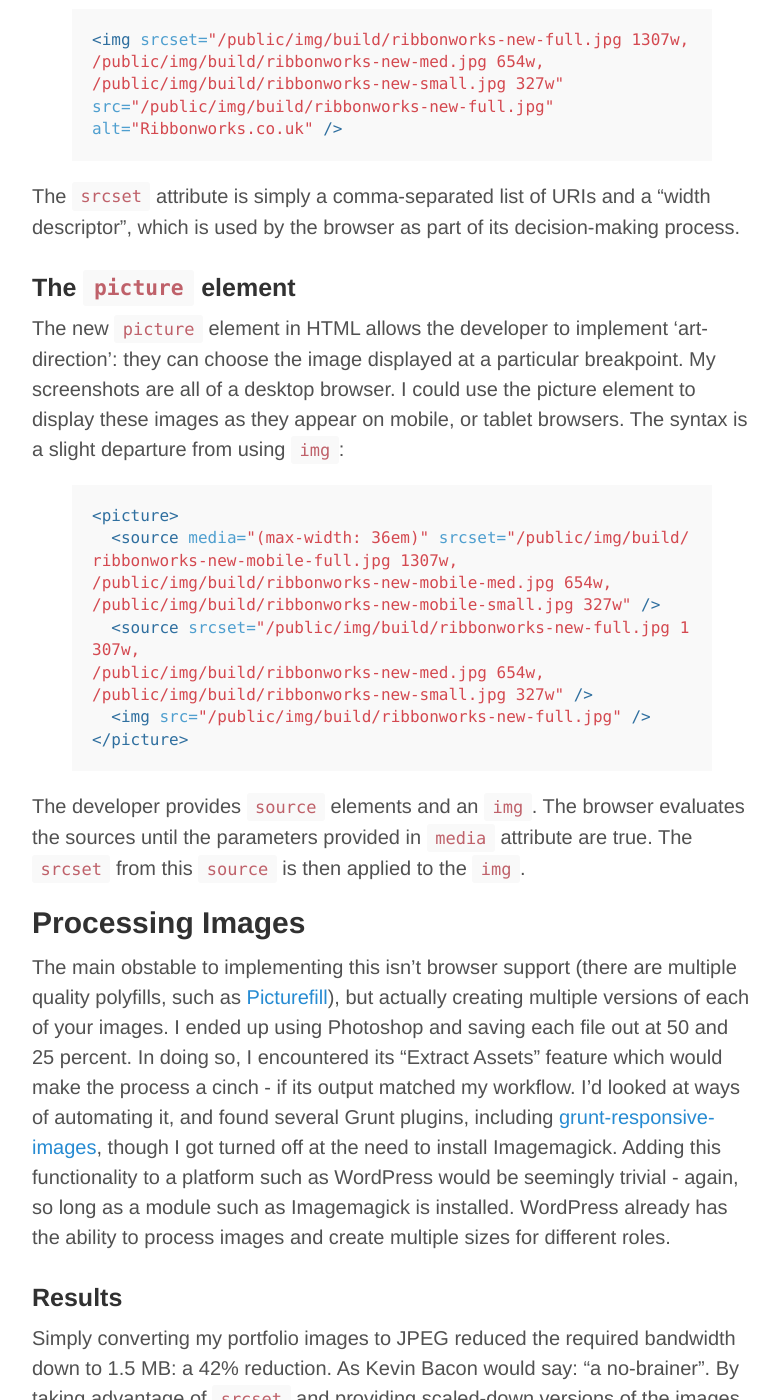
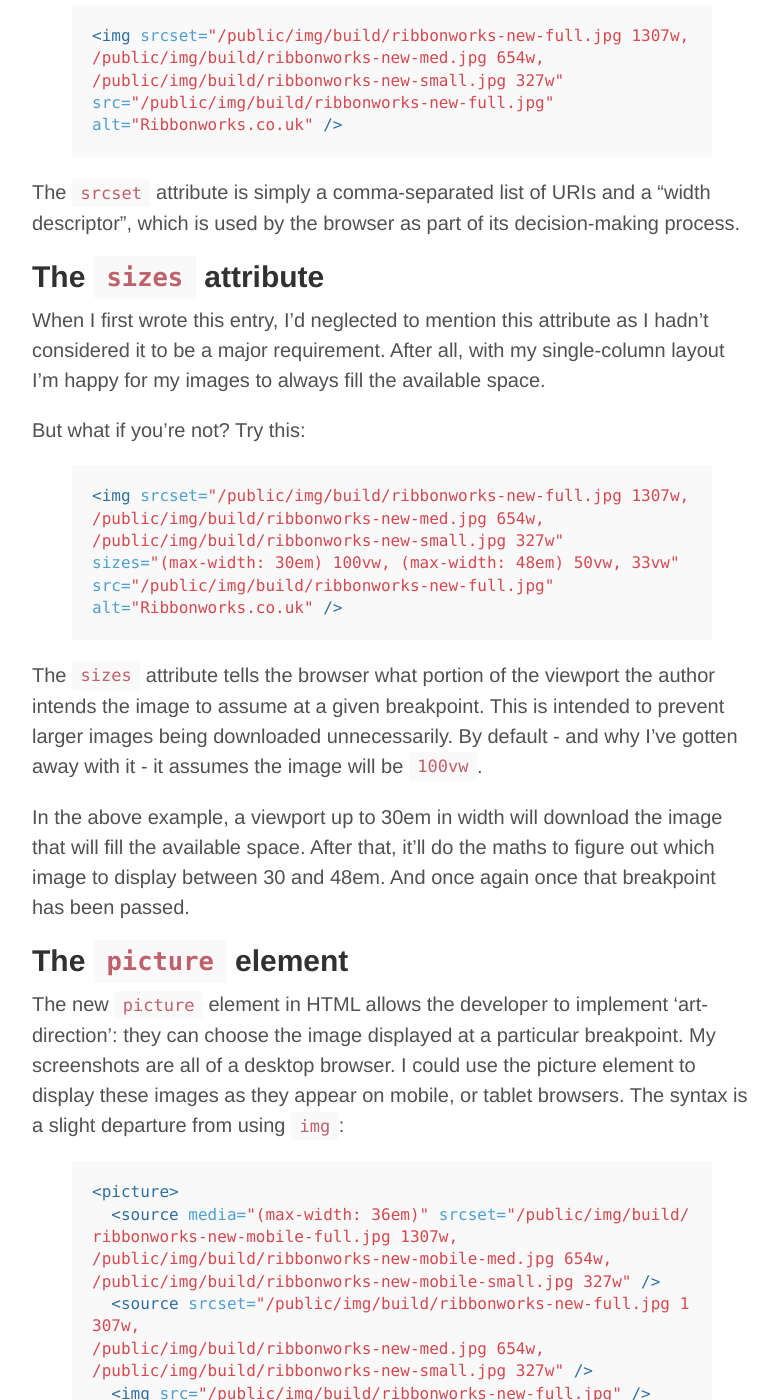
Before and after one commit to danielmatthew/website, a Jekyll site: the page built from _posts/2015-04-19-implementing-responsive-images.md, in a window 1280 px wide and 1400 px high, scrolled down 1580 px. Shown: the whole window, without its empty margins (248-1027 px from the left). Built offline with Jekyll 4.4.1, drawn with Linux system fonts in a browser that asks for light colours.

Commit message:
Added sizes paragraph to res images post

```diff
--- a/_posts/2015-04-19-implementing-responsive-images.md
+++ b/_posts/2015-04-19-implementing-responsive-images.md
@@ -18,7 +18,7 @@
 
 There are a few options open to a developer wishing to implement responsive images:
 
-### The `srcset` attribute
+## The `srcset` attribute
 `srcset` allows the developer to provide the browser with multiple resolutions of the same image.
 
 {% highlight html %}
@@ -31,7 +31,25 @@
 
 The `srcset` attribute is simply a comma-separated list of URIs and a "width descriptor", which is used by the browser as part of its decision-making process.
 
-### The `picture` element
+## The `sizes` attribute
+When I first wrote this entry, I'd neglected to mention this attribute as I hadn't considered it to be a major requirement. After all, with my single-column layout I'm happy for my images to always fill the available space.
+
+But what if you're not? Try this:
+
+{% highlight html %}
+<img srcset="/public/img/build/ribbonworks-new-full.jpg 1307w,
+/public/img/build/ribbonworks-new-med.jpg 654w,
+/public/img/build/ribbonworks-new-small.jpg 327w"
+sizes="(max-width: 30em) 100vw, (max-width: 48em) 50vw, 33vw"
+src="/public/img/build/ribbonworks-new-full.jpg"
+alt="Ribbonworks.co.uk" />
+{% endhighlight %}
+
+The `sizes` attribute tells the browser what portion of the viewport the author intends the image to assume at a given breakpoint. This is intended to prevent larger images being downloaded unnecessarily. By default - and why I've gotten away with it - it assumes the image will be `100vw`.
+
+In the above example, a viewport up to 30em in width will download the image that will fill the available space. After that, it'll do the maths to figure out which image to display between 30 and 48em. And once again once that breakpoint has been passed.
+
+## The `picture` element
 The new `picture` element in HTML allows the developer to implement 'art-direction': they can choose the image displayed at a particular breakpoint. My screenshots are all of a desktop browser. I could use the picture element to display these images as they appear on mobile, or tablet browsers. The syntax is a slight departure from using `img`:
 
 {% highlight html %}
@@ -53,7 +71,7 @@
 I'd looked at ways of automating it, and found several Grunt plugins, including [grunt-responsive-images](https://www.npmjs.com/package/grunt-responsive-images), though I got turned off at the need to install Imagemagick.
 Adding this functionality to a platform such as WordPress would be seemingly trivial - again, so long as a module such as Imagemagick is installed. WordPress already has the ability to process images and create multiple sizes for different roles.
 
-### Results
+## Results
 Simply converting my portfolio images to JPEG reduced the required bandwidth down to 1.5 MB: a 42% reduction. As Kevin Bacon would say: "a no-brainer". By taking advantage of `srcset` and providing scaled-down versions of the images, the site loaded in just 2.66 seconds, and only transferred 522 KB:
 <img srcset="/public/img/build/site-payload-res-f.jpg 1197w,
 /public/img/build/site-payload-res-m.jpg 599w,
```
Also changed, not shown: work.md (+1 -1 lines).
